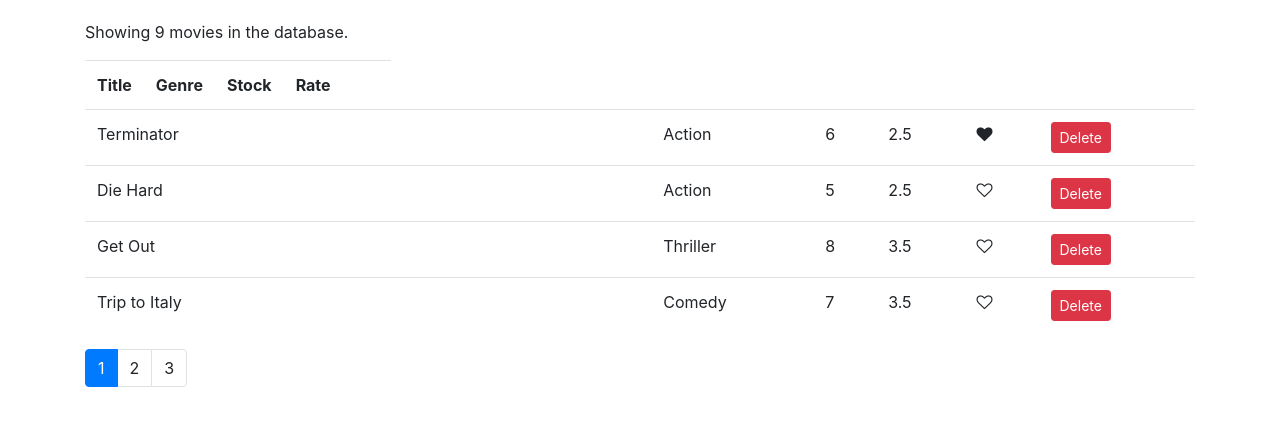
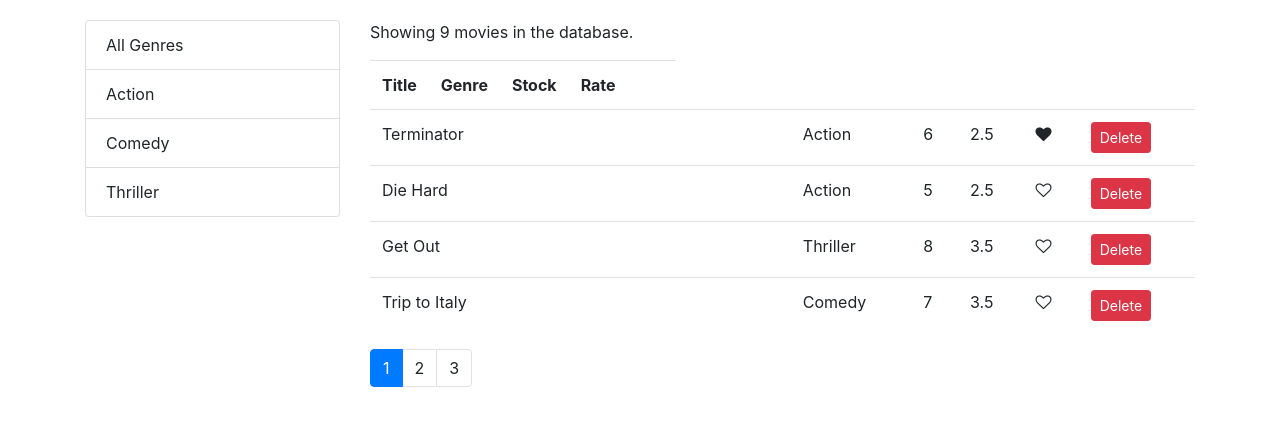
Before and after one commit to cameronRomo/vidly, a React (Create React App) app: page /movies in a window 1280 px wide. Shown: the top 426 px of the page. Built offline with nearby package versions, Linux system fonts and the light colour scheme.

Commit message:
Add genre select with filtering functionality

```diff
--- a/package.json
+++ b/package.json
@@ -9,6 +9,7 @@
     "bootstrap": "^4.1.1",
     "font-awesome": "^4.7.0",
     "lodash": "^4.17.10",
+    "prop-types": "^15.6.2",
     "react": "^17.0.2",
     "react-dom": "^17.0.2",
     "react-scripts": "4.0.3",
--- a/src/components/Movies.jsx
+++ b/src/components/Movies.jsx
@@ -1,14 +1,23 @@
 import React, { Component } from 'react';
 import { getMovies } from '../services/fakeMovieService';
 import Like from './common/Like'
+import ListGroup from './common/ListGroup';
 import Pagination from './common/Pagination'
 import { paginate } from '../utils/paginate'
+import { getGenres } from '../services/fakeGenreService';
 
 class Movies extends Component {
   state = {
-    movies: getMovies(),
+    movies: [],
+    genres: [],
     currentPage: 1,
     pageSize: 4
+   }
+
+  componentDidMount() {
+    const genres = [{ name: 'All Genres'}, ...getGenres()]
+
+    this.setState({ movies: getMovies(), genres })
   }
 
   handleDelete = (movie) => {
@@ -28,18 +37,34 @@
    this.setState({ currentPage: page });
   }
 
+  handleGenreSelect = genre => {
+    this.setState({ selectedGenre: genre, currentPage: 1})
+  }
+
   render() {
     const { length: count } = this.state.movies;
-    const { pageSize, currentPage, movies: allMovies } = this.state;
+    const { pageSize, currentPage, selectedGenre, movies: allMovies } = this.state;
 
     if (count === 0)
       return <p>There are no movies in the database.</p>
 
-    const movies = paginate(allMovies, currentPage, pageSize);
+    const filtered = selectedGenre && selectedGenre._id
+      ? allMovies.filter(m => m.genre._id === selectedGenre._id)
+      : allMovies;
+
+    const movies = paginate(filtered, currentPage, pageSize);
 
     return (
-      <React.Fragment>
-        <p>Showing { count } movies in the database.</p>
+      <div className="row">
+        <div className="col-3">
+          <ListGroup
+            items={this.state.genres}
+            selectedItem={this.state.selectedGenre}
+            onItemSelect={this.handleGenreSelect}
+          />
+        </div>
+        <div className="col">
+          <p>Showing { filtered.length } movies in the database.</p>
           <table className="table">
             <thread>
               <tr>
@@ -67,12 +92,13 @@
             </tbody>
           </table>
           <Pagination
-          itemsCount={count}
+            itemsCount={filtered.length}
             pageSize={pageSize}
             onPageChange={this.handlePageChange}
             currentPage={currentPage}
           />
-      </React.Fragment>
+        </div>
+      </div>
      );
   }
 }
--- /dev/null
+++ b/src/components/common/ListGroup.jsx
@@ -0,0 +1,24 @@
+import React from 'react';
+
+const ListGroup = (props) => {
+  const { items, textProperty, valueProperty, onItemSelect, selectedItem } = props
+  return (
+  <ul className="list-group">
+    {items.map(item =>
+    <li
+      onClick={() => onItemSelect(item)}
+      key={ item[valueProperty] }
+      className={ item === selectedItem ? "list-group-item active" : "list-group-item"}
+    >
+      { item[textProperty] }
+    </li>)}
+  </ul>
+  )
+}
+
+ListGroup.defaultProps = {
+  textProperty: 'name',
+  valueProperty: '_id'
+};
+
+export default ListGroup;
```
Also changed, not shown: src/components/common/Pagination.jsx (+8 -0 lines), 1 other file (tests, documents, lock files or other folders). Lines whose indentation alone changed are shown as unchanged.
